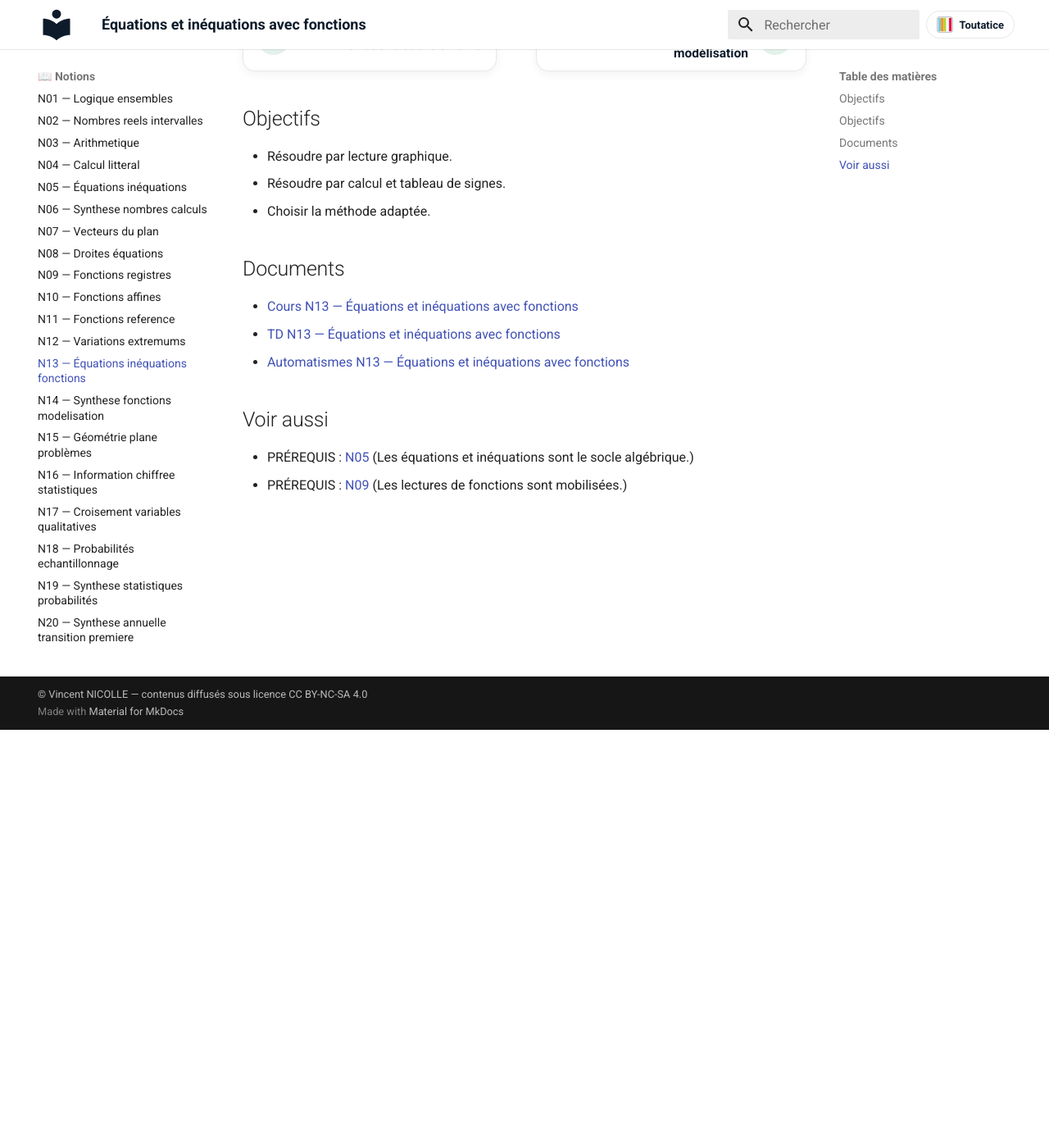
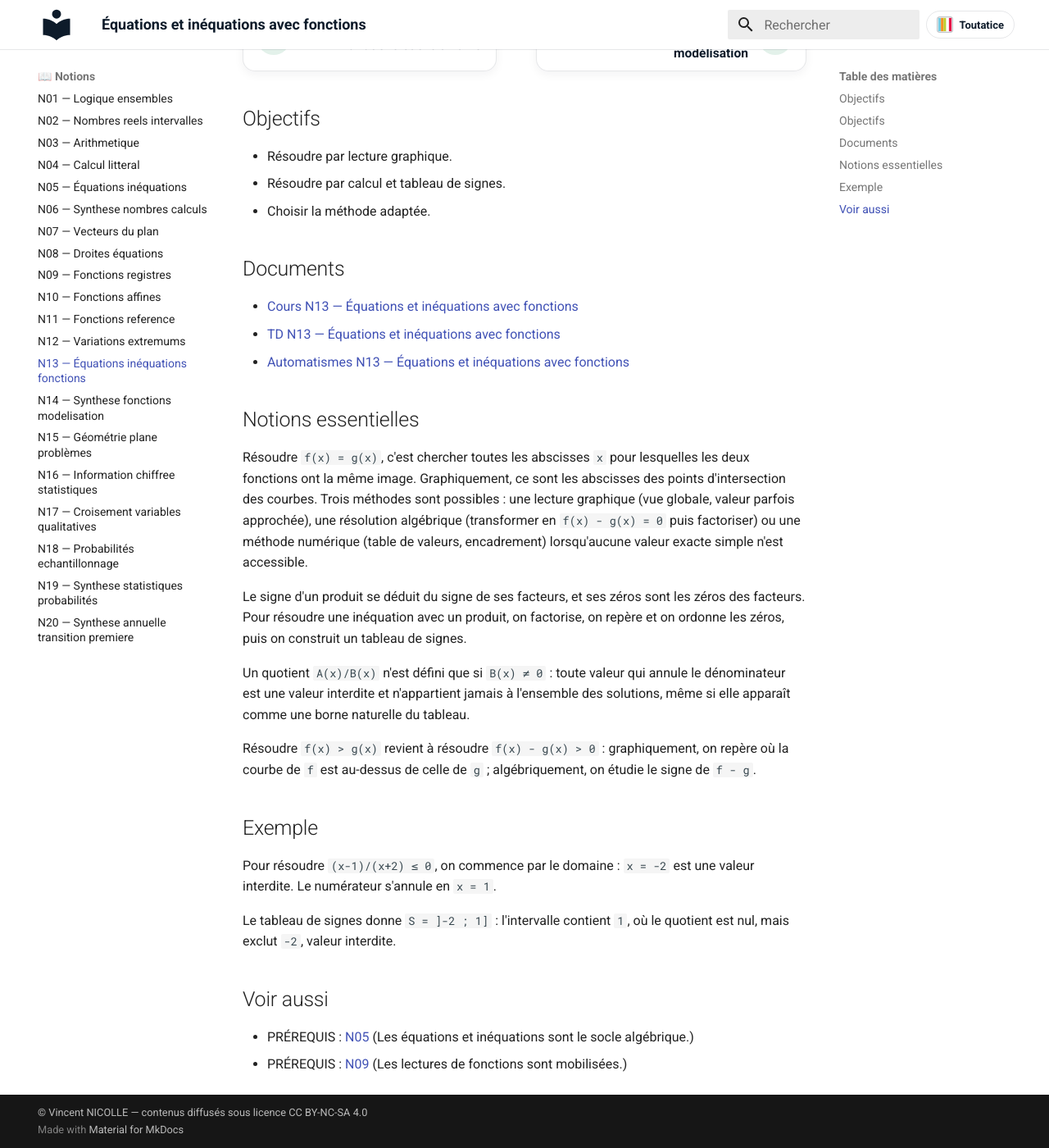
Before and after one commit to vnicolle56610/maths-seconde, an MkDocs documentation site: the page built from docs/notions/N13-equations-inequations-fonctions.md, in a window 1280 px wide and 1400 px high, scrolled down 510 px. Shown: the whole window at 82% size. Built offline with MkDocs 1.6.1 and Material for MkDocs 9.7.7, drawn with Linux system fonts in a browser that asks for light colours.

Commit message:
content: enrichit les notions N13 à N15 de Seconde
Co-Authored-By: Claude Sonnet 5 <noreply@anthropic.com>

```diff
--- a/docs/notions/N13-equations-inequations-fonctions.md
+++ b/docs/notions/N13-equations-inequations-fonctions.md
@@ -34,6 +34,22 @@ Les équations et inéquations de fonctions se lisent sur une courbe ou se réso
 - [Automatismes N13 — Équations et inéquations avec fonctions](../automatismes/AUTOMATISMES_N13_EQUATIONS_INEQUATIONS_FONCTIONS.pdf)
 <!-- AUTO-DOCS:END -->
 
+## Notions essentielles
+
+Résoudre `f(x) = g(x)`, c'est chercher toutes les abscisses `x` pour lesquelles les deux fonctions ont la même image. Graphiquement, ce sont les abscisses des points d'intersection des courbes. Trois méthodes sont possibles : une lecture graphique (vue globale, valeur parfois approchée), une résolution algébrique (transformer en `f(x) - g(x) = 0` puis factoriser) ou une méthode numérique (table de valeurs, encadrement) lorsqu'aucune valeur exacte simple n'est accessible.
+
+Le signe d'un produit se déduit du signe de ses facteurs, et ses zéros sont les zéros des facteurs. Pour résoudre une inéquation avec un produit, on factorise, on repère et on ordonne les zéros, puis on construit un tableau de signes.
+
+Un quotient `A(x)/B(x)` n'est défini que si `B(x) ≠ 0` : toute valeur qui annule le dénominateur est une valeur interdite et n'appartient jamais à l'ensemble des solutions, même si elle apparaît comme une borne naturelle du tableau.
+
+Résoudre `f(x) > g(x)` revient à résoudre `f(x) - g(x) > 0` : graphiquement, on repère où la courbe de `f` est au-dessus de celle de `g` ; algébriquement, on étudie le signe de `f - g`.
+
+## Exemple
+
+Pour résoudre `(x-1)/(x+2) ≤ 0`, on commence par le domaine : `x = -2` est une valeur interdite. Le numérateur s'annule en `x = 1`.
+
+Le tableau de signes donne `S = ]-2 ; 1]` : l'intervalle contient `1`, où le quotient est nul, mais exclut `-2`, valeur interdite.
+
 ## Voir aussi
 
 - PRÉREQUIS : [N05](N05-equations-inequations.md) (Les équations et inéquations sont le socle algébrique.)
```
Also changed, not shown: docs/notions/N14-synthese-fonctions-modelisation.md (+14 -0 lines), docs/notions/N15-geometrie-plane-problemes.md (+14 -0 lines).
